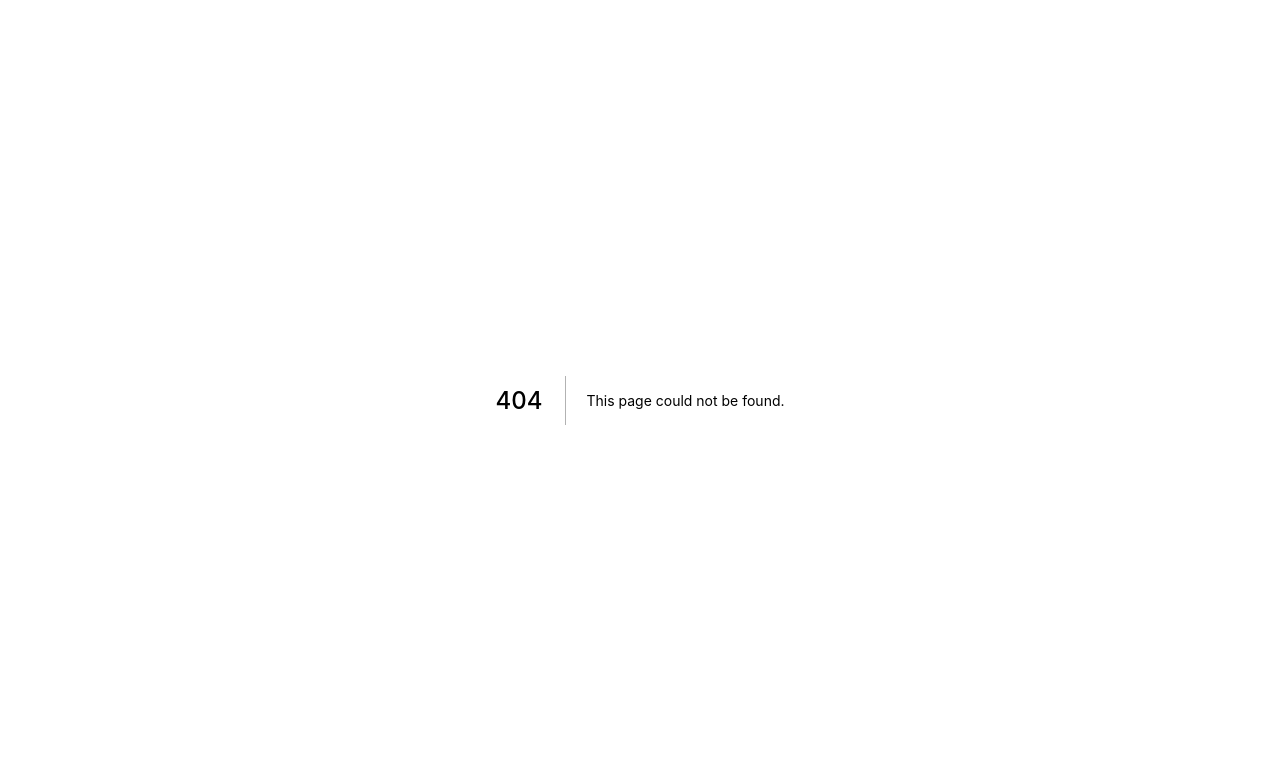
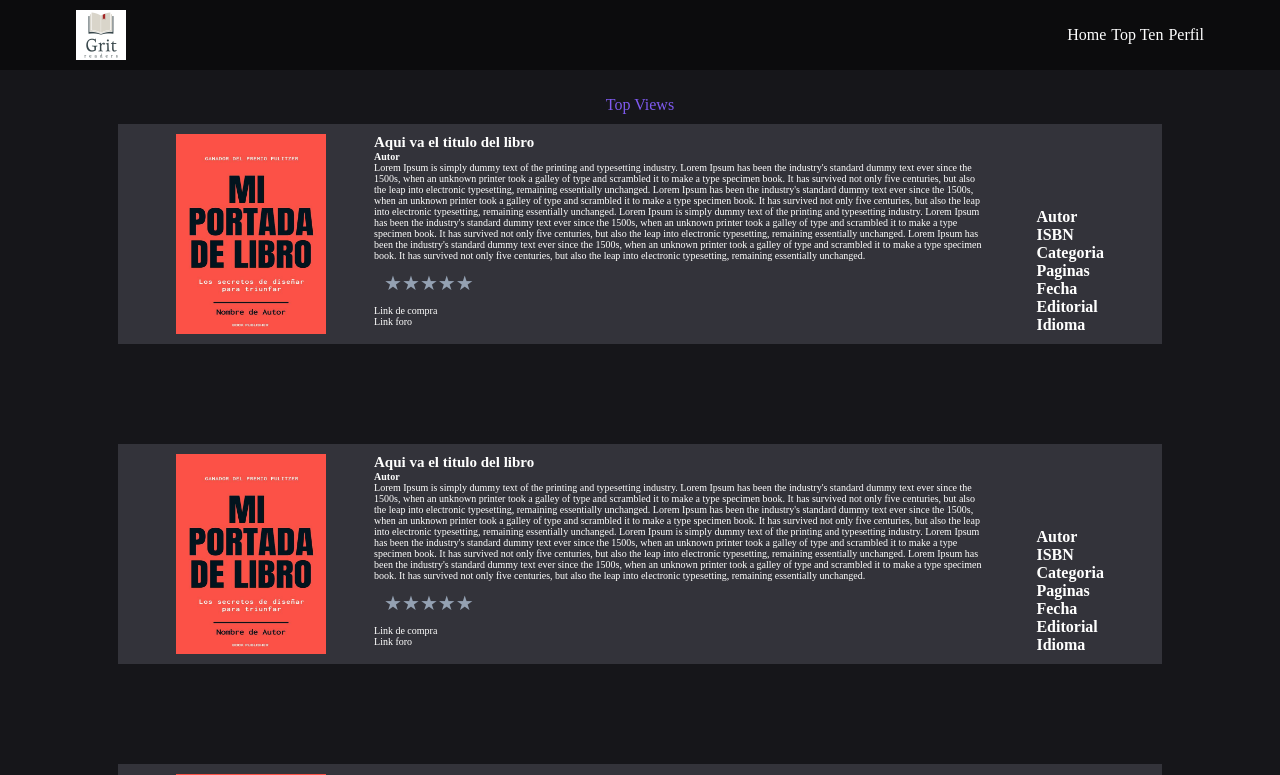
Before and after one commit to gritreaders/FrontEnd, a Next.js app: page /topview in a window 1280 px wide. Before the commit this address had no page. Shown: the top 775 px of the page. Built offline with nearby package versions, Linux system fonts and the light colour scheme.

Commit message:
Feat Layout TopViews

```diff
--- a/components/BookCard/BookCard.js
+++ b/components/BookCard/BookCard.js
@@ -1,29 +1,49 @@
 import React from 'react';
+import Link from 'next/link';
+import Image from 'next/image';
+import StarsRank from '../StarsRank/StarsRank';
 import styles from './bookCard.module.scss';
-import Link from 'next/link';
-
-import StarsRank from '../StarsRank/StarsRank';
 
 const Card = () => {
   return (
-    <section>
-      <li>
-        <Link href="/">
-          <p className="bookCard">
-            <div className="card">
-              <div className="card__img">
-                <img src="../../public/images/grit-readers.png" alt="Avatar" />
+    <section className={styles.main}>
+      <Link href="/topview">
+        <div className={styles.main__bookCard}>
+          <div className={styles.main__bookCard_img}>
+          <Image
+            src='/images/portada-libro.jpg'
+            alt='Book'
+            width={150}
+            height={200}
+          />
           </div>
+          <div className={styles.main__bookCard_left}>
+            <h1>Aqui va el titulo del libro</h1>
             <div>
-                <div className="card_data">
-                  <h1>Aqui va el titulo del libro</h1>
               <h4>Autor</h4>
-                  <p>Reseña</p>
+              <p>Lorem Ipsum is simply dummy text of the printing and typesetting industry.
+                Lorem Ipsum has been the industry's standard dummy text ever since the 1500s,
+                when an unknown printer took a galley of type and scrambled it to make a type
+                specimen book. It has survived not only five centuries, but also the leap into
+                electronic typesetting, remaining essentially unchanged. Lorem Ipsum has been
+                the industry's standard dummy text ever since the 1500s, when an unknown printer
+                took a galley of type and scrambled it to make a type specimen book. It has
+                survived not only five centuries, but also the leap into electronic typesetting,
+                remaining essentially unchanged. Lorem Ipsum is simply dummy text of the printing
+                and typesetting industry. Lorem Ipsum has been the industry's standard dummy text
+                ever since the 1500s, when an unknown printer took a galley of type and scrambled
+                it to make a type specimen book. It has survived not only five centuries, but also
+                the leap into electronic typesetting, remaining essentially unchanged. Lorem Ipsum
+                has been the industry's standard dummy text ever since the 1500s, when an unknown
+                printer took a galley of type and scrambled it to make a type specimen book. It has
+                survived not only five centuries, but also the leap into electronic typesetting,
+                remaining essentially unchanged.</p>
               <StarsRank />
               <p>Link de compra</p>
               <p>Link foro</p>
             </div>
-                <div className="aux_data">
+          </div>
+          <div className={styles.main__bookCard_right}>
             <h4>Autor</h4>
             <h4>ISBN</h4>
             <h4>Categoria</h4>
@@ -33,10 +53,7 @@ const Card = () => {
             <h4>Idioma</h4>
           </div>
         </div>
-            </div>
-          </p>
       </Link>
-      </li>
     </section>
   );
 };
--- a/components/BookCard/bookCard.module.scss
+++ b/components/BookCard/bookCard.module.scss
@@ -1,8 +1,32 @@
-.container {
-  margin: 0 auto;
-  max-width: 1128px;
+@import '../../pages/globalStyles.module.scss';
+
+.main {
+  height: 40vh;
+  width: 100%;
   display: flex;
-  justify-content: space-between;
-  align-items: center;
-  padding: 10px;
+  justify-content: center;
+
+  &__bookCard {
+    padding: 10px;
+    height: 200px;
+    width: 80vw;
+    background-color: $grey-color1;
+    display: flex;
+    justify-content: space-evenly;
+    color: $white-color;
+
+    &_img {
+      margin: 0;
+    }
+
+    &_left {
+      width: 60%;
+      font-size: 10px;
+      text-justify: newspaper;
+    }
+
+    &_right {
+      align-self: flex-end;
+    }
+  }
 }
--- /dev/null
+++ b/pages/topview/index.js
@@ -0,0 +1,29 @@
+import React from 'react'
+import Header from '../../components/Header/Header'
+import Footer from '../../components/Footer/Footer'
+import BookCard from '../../components/BookCard/BookCard'
+import styles from './topView.module.scss'
+
+const TopView = () => {
+  return (
+    <>
+      <Header />
+      <div className={styles.main}>
+        <p>Top Views</p>
+        <BookCard />
+        <BookCard />
+        <BookCard />
+        <BookCard />
+        <BookCard />
+        <BookCard />
+        <BookCard />
+        <BookCard />
+        <BookCard />
+        <BookCard />
+      </div>
+      <Footer />
+    </>
+  )
+}
+
+export default TopView
--- /dev/null
+++ b/pages/topview/topView.module.scss
@@ -0,0 +1,12 @@
+@import '../globalStyles.module.scss';
+
+.main {
+  padding: 2%;
+  background-color: $primary-color;
+
+  & > p {
+    margin-bottom: 10px;
+    color: $secondary-color;
+    text-align: center;
+  }
+}
```
Lines whose indentation alone changed are shown as unchanged.
